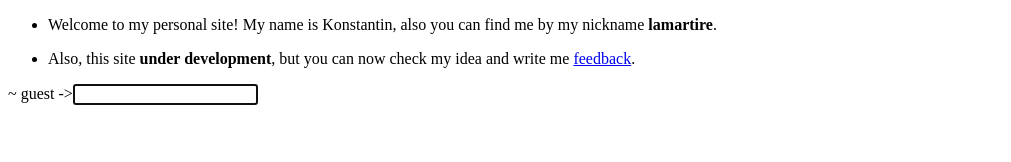
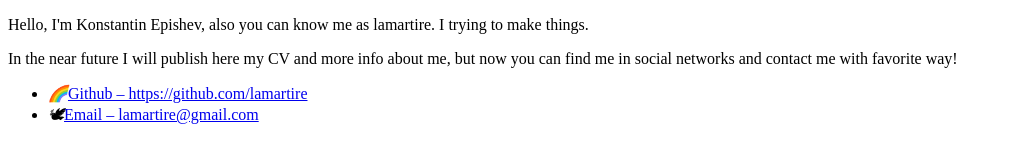
Before and after one commit to lamartire/epishev.me, a Gatsby site: page / in a window 1280 px wide. Shown: the whole page, without its empty margins (0-1011 px from the left). Built offline with nearby package versions, Linux system fonts and the light colour scheme; Gatsby itself is replaced by a stand-in of ours.

Commit message:
New version

```diff
--- /dev/null
+++ b/src/components/Contacts/index.js
@@ -0,0 +1,22 @@
+import React from 'react'
+
+import contacts from '../../data/contacts.json'
+
+console.log(contacts)
+
+export default class Contacts extends React.Component {
+  renderItems() {
+    return contacts.map(({ label, href, icon }) => (
+      <li className="contacts__item">
+        {icon && <i className="contacts__icon">{icon}</i>}
+        <a href={href} target="_blank">
+          {label}
+        </a>
+      </li>
+    ))
+  }
+
+  render() {
+    return <ul className="contacts">{this.renderItems()}</ul>
+  }
+}
--- /dev/null
+++ b/src/components/Contacts/styles.less
@@ -0,0 +1,9 @@
+.contacts {
+  margin: 0;
+  padding: 0;
+  list-style: none;
+}
+
+.contacts__icon {
+  margin-right: 15px;
+}
--- /dev/null
+++ b/src/components/Container/index.js
@@ -0,0 +1,7 @@
+import React from 'react'
+
+export default class Container extends React.Component {
+  render() {
+    return <section className="container">{this.props.children}</section>
+  }
+}
--- /dev/null
+++ b/src/components/Container/styles.less
@@ -0,0 +1,4 @@
+.container {
+  max-width: 1080px;
+  margin: 0 auto;
+}
--- /dev/null
+++ b/src/components/Footer/index.js
@@ -0,0 +1,14 @@
+import React from 'react'
+
+export default class Footer extends React.Component {
+  render() {
+    return (
+      <footer className="footer">
+        2018, created with ❤️ by{' '}
+        <a href="https://github.com/lamartire" target="_blank">
+          lamartire
+        </a>
+      </footer>
+    )
+  }
+}
--- /dev/null
+++ b/src/components/Footer/styles.less
@@ -0,0 +1,4 @@
+.footer {
+  margin: 30px 0;
+  text-align: center;
+}
--- /dev/null
+++ b/src/components/Header/index.js
@@ -0,0 +1,7 @@
+import React from 'react'
+
+export default class Header extends React.Component {
+  render() {
+    return <header className="header">🐈 && (⌨ || 🖌)</header>
+  }
+}
--- /dev/null
+++ b/src/components/Header/styles.less
@@ -0,0 +1,6 @@
+.header {
+  margin: 30px 0;
+  text-align: center;
+  font-size: 32px;
+  font-weight: 300;
+}
--- a/src/components/Terminal/index.js
+++ b/src/components/Terminal/index.js
@@ -1,94 +1,24 @@
 import React from 'react'
 import ReactMarkdown from 'react-markdown'
 
-import { commandsHandler } from '../../hoc'
+import Contacts from '../Contacts'
 
-@commandsHandler()
 export default class TerminalWrapper extends React.Component {
-  constructor(props) {
-    super(props)
-    this.onBlurInput = this.onBlurInput.bind(this)
-    this.onChangeInput = this.onChangeInput.bind(this)
-    this.onSubmitTerminalForm = this.onSubmitTerminalForm.bind(this)
-  }
-
-  state = {
-    command: '',
-    history: [
-      'Welcome to my personal site! My name is Konstantin, also you can find me by my nickname **lamartire**.',
-      'Also, this site **under development**, but you can now check my idea and write me [feedback](mailto:lalamrtire@gmail.com).'
-    ]
-  }
-
-  componentDidMount() {
-    this.focusInput()
-  }
-
-  focusInput() {
-    this.input.focus()
-  }
-
-  renderHistory() {
-    const { history } = this.state
-
-    return history.map((item, i) => (
-      <li className="terminal__line">
-        <ReactMarkdown key={`terminal-history-${i}`} source={item} />
-      </li>
-    ))
-  }
-
-  onBlurInput() {
-    this.focusInput()
-  }
-
-  onChangeInput(e) {
-    this.setState({
-      ...this.state,
-      command: e.target.value
-    })
-  }
-
-  onSubmitTerminalForm(e) {
-    e.preventDefault()
-
-    const { history, command } = this.state
-
-    if (command === 'clear') {
-      this.setState({
-        ...this.state,
-        history: [],
-        command: ''
-      })
-    } else {
-      const { processCommand } = this.props
-      const commandResult = processCommand(command)
-
-      this.setState({
-        ...this.state,
-        history: history.concat(commandResult),
-        command: ''
-      })
-    }
-  }
-
   render() {
-    const { command } = this.state
-
     return (
       <section className="terminal">
-        <ul className="terminal__output">{this.renderHistory()}</ul>
-        <form className="terminal__form" onSubmit={this.onSubmitTerminalForm}>
-          <span className="terminal__label">~ guest -></span>
-          <input
-            className="terminal__input"
-            type="text"
-            ref={el => (this.input = el)}
-            value={command}
-            onBlur={this.onBlurInput}
-            onChange={this.onChangeInput}
-          />
-        </form>
+        <ReactMarkdown className="terminal__text">
+          Hello, I'm Konstantin Epishev, also you can know me as lamartire. I
+          trying to make things.
+        </ReactMarkdown>
+        <ReactMarkdown className="terminal__text">
+          In the near future I will publish here my CV and more info about me,
+          but now you can find me in social networks and contact me with
+          favorite way!
+        </ReactMarkdown>
+        <section className="terminal__contacts">
+          <Contacts />
+        </section>
       </section>
     )
   }
--- a/src/components/Terminal/styles.less
+++ b/src/components/Terminal/styles.less
@@ -1,33 +1,4 @@
 .terminal {
   padding: 15px;
+  border: 1px solid #fff;
 }
-
-.terminal__form {
-  display: flex;
-  align-items: center;
-}
-
-.terminal__output {
-  list-style: none;
-  margin: 0;
-  padding: 0;
-
-  p {
-    margin: 2px 0;
-  }
-}
-
-.terminal__label {
-  flex: 0 0 auto;
-  margin-right: 10px;
-}
-
-.terminal__input {
-  flex: 1 1 auto;
-  outline: none;
-  border: none;
-  width: 100%;
-  font-size: 16px;
-  color: #fff;
-  background-color: transparent;
-}
--- a/src/components/index.js
+++ b/src/components/index.js
@@ -1,3 +1,6 @@
 export { default as Tags } from './Tags'
 export { default as Link } from './Link'
 export { default as Terminal } from './Terminal'
+export { default as Header } from './Header'
+export { default as Footer } from './Footer'
+export { default as Container } from './Container'
--- /dev/null
+++ b/src/data/contacts.json
@@ -0,0 +1,12 @@
+[
+  {
+    "label": "Github – https://github.com/lamartire",
+    "icon": "🌈",
+    "href": "https://github.com/lamartire"
+  },
+  {
+    "label": "Email – lamartire@gmail.com",
+    "icon": "🕊",
+    "href": "mailto:lamartire@gmail.com"
+  }
+]
--- a/src/hoc/commandsHandler.js
+++ /dev/null
@@ -1,9 +0,0 @@
-import React from 'react'
-import { processCommand } from '../lib/commands'
-
-export const commandsHandler = () => Component =>
-  class extends React.Component {
-    render() {
-      return <Component processCommand={processCommand} {...this.props} />
-    }
-  }
--- a/src/hoc/index.js
+++ /dev/null
@@ -1 +0,0 @@
-export { commandsHandler } from './commandsHandler'
--- a/src/less/blocks.less
+++ b/src/less/blocks.less
@@ -1 +1,5 @@
 @import '../components/Terminal/styles.less';
+@import '../components/Contacts/styles.less';
+@import '../components/Header/styles.less';
+@import '../components/Footer/styles.less';
+@import '../components/Container/styles.less';
--- a/src/lib/commands.js
+++ /dev/null
@@ -1,9 +0,0 @@
-import commands from '../store/commands'
-
-export function processCommand(command) {
-  if (commands[command]) {
-    return commands[command]
-  }
-
-  return commands['404']
-}
--- a/src/store/commands.js
+++ /dev/null
@@ -1,4 +0,0 @@
-export default {
-  help: ['Help here'],
-  '404': ['Expected command not found :(']
-}
```
Also changed, not shown: src/layouts/index.js (+8 -1 lines), src/lib/commans.spec.js (deleted, +0 -12 lines), src/lib/index.js (deleted).
